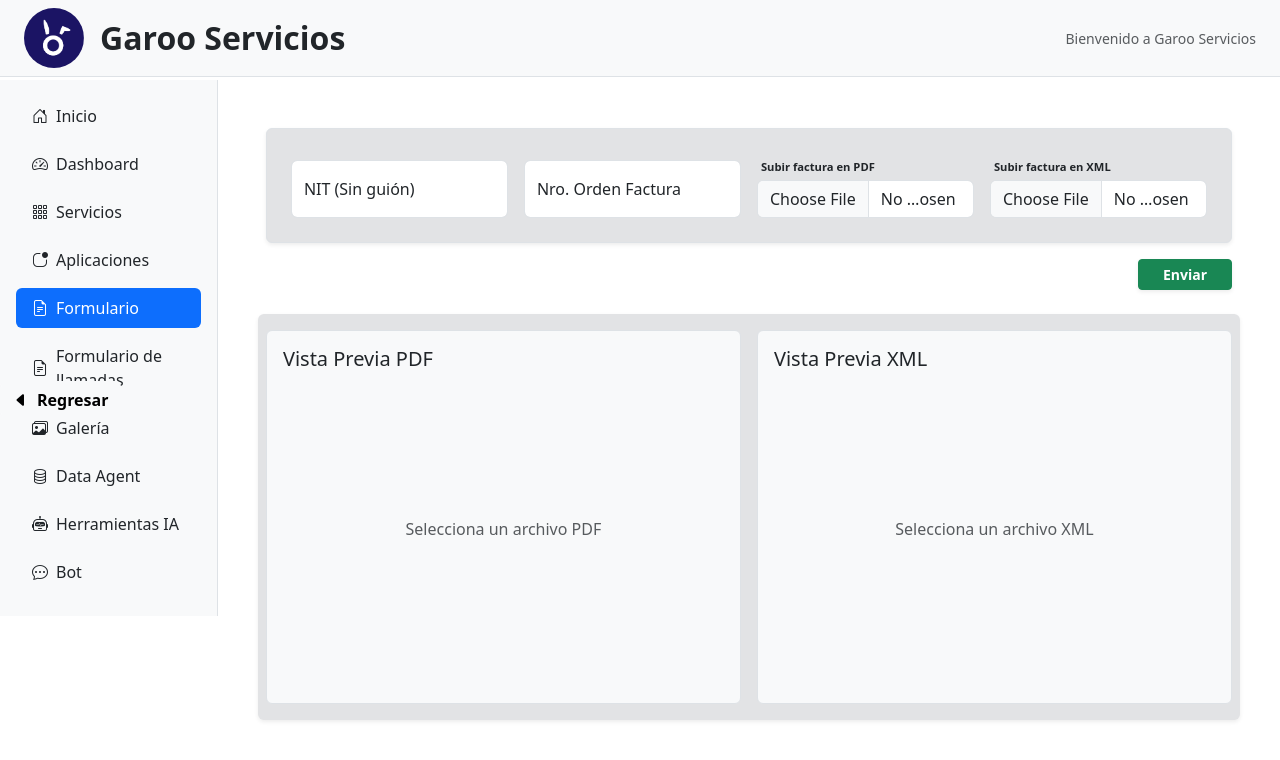
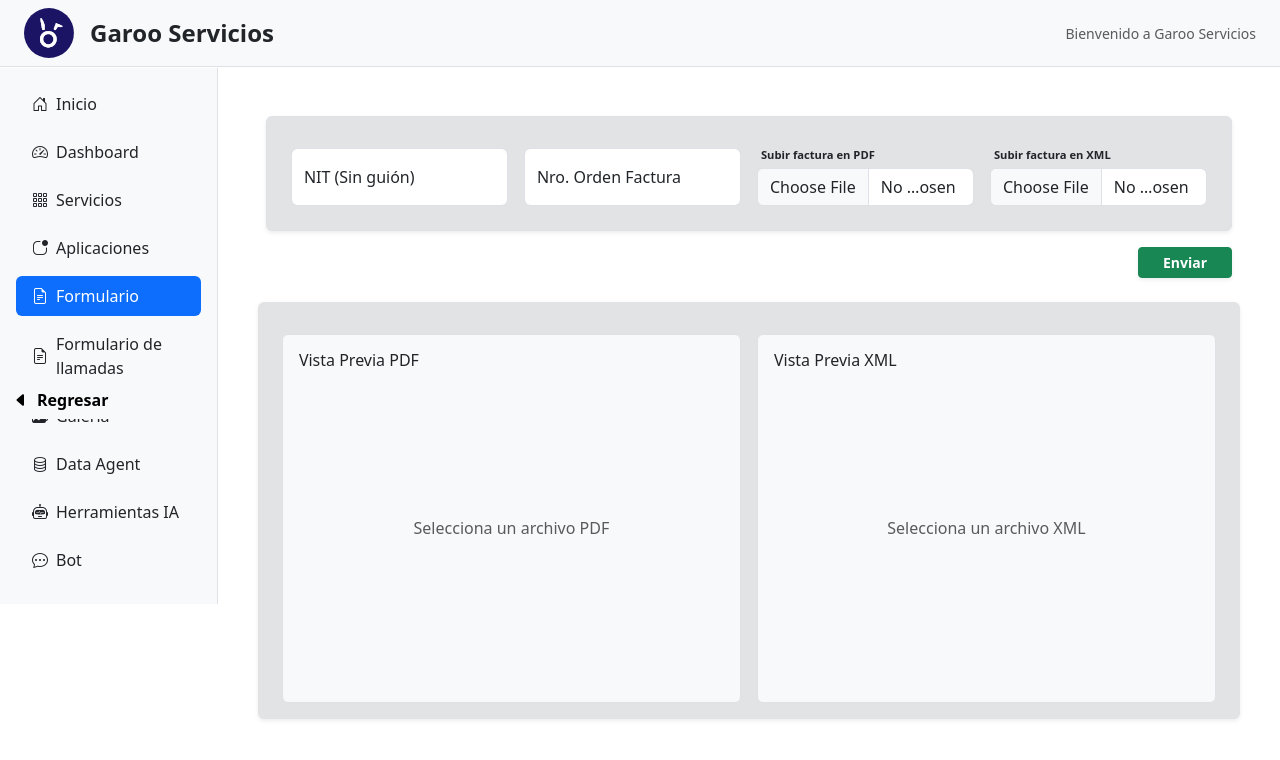
Before and after one commit to GarooInc/garoo-panel, a React (Vite) app: page /form in a window 1280 px wide. Shown: the top 760 px of the page. Built offline with nearby package versions, Linux system fonts and the light colour scheme; no server answers.

Commit message:
upd: Responsivne Design

```diff
--- a/src/App.css
+++ b/src/App.css
@@ -1,24 +1,18 @@
 :root {
     --light: #ffffff;
     --gray: #e7e9eb;
+    --header-height: 68px;
 }
-
-
-
-
 
 /* ======================== Mis Clases */
 /* Font size classes moved to individual CSS modules to avoid conflicts */
 
 .wrapper {
-    background: url('/public/img/profile-image.png');
+    background: url("/public/img/profile-image.png");
     background-size: 100%;
 }
 
 /* ======================================= */
-
-
-
 
 * {
     margin: 0;
@@ -31,12 +25,23 @@ body {
 
 .app-container {
     display: flex;
-    padding-top: 80px; /* Increased to accommodate header height */
+    padding-top: var(--header-height);
     min-height: 100vh;
 }
 
 .auth-container {
-    padding-top: 80px; /* Same as app-container to account for header */
+    padding-top: var(--header-height);
     height: 100vh;
     overflow: hidden;
 }
+
+/* Media Queries para Responsividad */
+@media (max-width: 767.98px) {
+    .app-container {
+        padding-top: 60px;
+    }
+
+    .auth-container {
+        padding-top: 60px;
+    }
+}
--- a/src/App.jsx
+++ b/src/App.jsx
@@ -1,10 +1,16 @@
 import "./App.css";
+import React from "react";
 
 import "bootstrap/dist/css/bootstrap.min.css";
 import "bootstrap/dist/js/bootstrap.bundle.min.js";
 import "bootstrap-icons/font/bootstrap-icons.css";
 
-import { Route, BrowserRouter as Router, Routes, useLocation } from "react-router-dom";
+import {
+    Route,
+    BrowserRouter as Router,
+    Routes,
+    useLocation,
+} from "react-router-dom";
 
 import { ApplicationsProvider } from "./config/ApplicationsProvider";
 import { FormProvider } from "./config/FormProvider.jsx";
@@ -40,15 +46,26 @@ function App() {
 
 function AppContent() {
     const location = useLocation();
-    const hideLayoutRoutes = ['/outbound-call-form'];
+    const hideLayoutRoutes = ["/outbound-call-form"];
     const shouldHideLayout = hideLayoutRoutes.includes(location.pathname);
+    const [sidebarOpen, setSidebarOpen] = React.useState(false);
+
+    const toggleSidebar = () => {
+        setSidebarOpen(!sidebarOpen);
+    };
+
+    const closeSidebar = () => {
+        setSidebarOpen(false);
+    };
 
     return (
         <>
-            {!shouldHideLayout && <Header />}
+            {!shouldHideLayout && <Header onToggleSidebar={toggleSidebar} />}
             <div className="app-container">
-                {!shouldHideLayout && <Sidebar />}
-                <main className="content p-5 w-100">
+                {!shouldHideLayout && (
+                    <Sidebar isOpen={sidebarOpen} onClose={closeSidebar} />
+                )}
+                <main className="content p-3 p-md-4 p-lg-5 w-100">
                     <Routes>
                         <Route path="/" element={<Home />} />
                         <Route path="/dashboard" element={<Dashboard />} />
--- a/src/components/Layout/Header.jsx
+++ b/src/components/Layout/Header.jsx
@@ -1,28 +1,37 @@
 import garooLogo from "../../assets/img/garoo-logo.png";
 
+const Header = ({ onToggleSidebar }) => {
+    return (
+        <header className="border-bottom py-2 px-3 px-md-4 d-flex align-items-center gap-2 gap-md-3 bg-light fixed-top">
+            {/* Botón hamburguesa para móviles */}
+            <button
+                className="btn btn-link d-lg-none p-0 text-dark"
+                onClick={onToggleSidebar}
+                style={{ fontSize: "1.5rem" }}
+                aria-label="Toggle sidebar"
+            >
+                <i className="bi bi-list"></i>
+            </button>
 
-const Header = () => {
-    return (
-        <header className='border-bottom py-2 px-4 d-flex align-items-center gap-3 bg-light fixed-top'>
             <div>
                 <img
                     src={garooLogo}
                     alt="Logo de Garoo Servicios"
                     className="img-fluid rounded-circle"
-                    width="60"
-                    height="60"
+                    width="50"
+                    height="50"
+                    style={{ width: "50px", height: "50px" }}
                 />
             </div>
 
             <div className="d-flex flex-column">
-                <b className="fs-2">Garoo Servicios</b>
+                <b className="fs-4 fs-md-3 fs-lg-2">Garoo Servicios</b>
             </div>
 
-            <div className="ms-auto">
+            <div className="ms-auto d-none d-md-block">
                 <span className="text-muted small">
                     Bienvenido a Garoo Servicios
                 </span>
-
             </div>
         </header>
     );
--- a/src/components/Layout/Sidebar.jsx
+++ b/src/components/Layout/Sidebar.jsx
@@ -2,9 +2,17 @@ import "./sidebar.css";
 
 import { Link, useLocation } from "react-router-dom";
 import { Nav } from "react-bootstrap";
+import { useEffect } from "react";
 
-const Sidebar = () => {
+const Sidebar = ({ isOpen, onClose }) => {
     const location = useLocation();
+
+    // Cerrar el sidebar cuando cambie la ruta (en móviles)
+    useEffect(() => {
+        if (window.innerWidth < 992) {
+            onClose?.();
+        }
+    }, [location.pathname, onClose]);
 
     const menuItems = [
         {
@@ -70,7 +78,16 @@ const Sidebar = () => {
     ];
 
     return (
-        <div className="bg-light border-end h-100 sidebar">
+        <>
+            {/* Overlay para cerrar el sidebar en móviles */}
+            <div
+                className={`sidebar-overlay ${isOpen ? "show" : ""}`}
+                onClick={onClose}
+            />
+
+            <div
+                className={`bg-light border-end h-100 sidebar ${isOpen ? "show" : ""}`}
+            >
                 <div className="p-3">
                     <Nav className="flex-column">
                         {menuItems.map((item) => (
@@ -96,6 +113,7 @@ const Sidebar = () => {
                     </Nav>
                 </div>
             </div>
+        </>
     );
 };
 
--- a/src/components/Layout/sidebar.css
+++ b/src/components/Layout/sidebar.css
@@ -1,4 +1,53 @@
 .sidebar {
     min-width: 15%;
     overflow-y: auto;
+    transition: transform 0.3s ease-in-out;
 }
+
+/* Estilos para móviles */
+@media (max-width: 991.98px) {
+    .sidebar {
+        position: fixed;
+        top: 68px; /* Altura del header */
+        left: 0;
+        bottom: 0;
+        width: 280px;
+        max-width: 80%;
+        z-index: 1040;
+        transform: translateX(-100%);
+        box-shadow: 2px 0 10px rgba(0, 0, 0, 0.1);
+    }
+
+    .sidebar.show {
+        transform: translateX(0);
+    }
+
+    /* Overlay oscuro cuando el sidebar está abierto */
+    .sidebar-overlay {
+        position: fixed;
+        top: 68px;
+        left: 0;
+        right: 0;
+        bottom: 0;
+        background-color: rgba(0, 0, 0, 0.5);
+        z-index: 1039;
+        opacity: 0;
+        visibility: hidden;
+        transition:
+            opacity 0.3s ease-in-out,
+            visibility 0.3s ease-in-out;
+    }
+
+    .sidebar-overlay.show {
+        opacity: 1;
+        visibility: visible;
+    }
+}
+
+/* Para tablets y desktop */
+@media (min-width: 992px) {
+    .sidebar {
+        position: relative;
+        top: 0;
+    }
+}
--- a/src/index.css
+++ b/src/index.css
@@ -1,4 +1,3 @@
-
 :root {
     font-family: system-ui, Avenir, Helvetica, Arial, sans-serif;
     line-height: 1.5;
@@ -26,6 +25,8 @@ a:hover {
 
 body {
     min-height: 100vh;
+    margin: 0;
+    padding: 0;
 }
 
 h1 {
@@ -54,6 +55,29 @@ button:focus-visible {
     outline: 4px auto -webkit-focus-ring-color;
 }
 
+/* Media Queries Responsive */
+@media (max-width: 767.98px) {
+    h1 {
+        font-size: 2em;
+    }
+
+    body {
+        font-size: 14px;
+    }
+
+    /* Mejorar el espaciado en móviles */
+    .container-fluid {
+        padding-left: 1rem;
+        padding-right: 1rem;
+    }
+}
+
+@media (min-width: 768px) and (max-width: 991.98px) {
+    h1 {
+        font-size: 2.5em;
+    }
+}
+
 @media (prefers-color-scheme: light) {
     :root {
         color: #213547;
--- a/src/pages/Form.jsx
+++ b/src/pages/Form.jsx
@@ -126,15 +126,15 @@ const FormPage = () => {
             <Button_back_RB
                 onClick={goToDashboard}
                 className={
-                    "position-absolute top-50 start-0 translate-middle-y"
+                    "d-none d-md-block position-absolute top-50 start-0 translate-middle-y"
                 }
             />
 
-            <div className="d-flex flex-column gap-4">
+            <div className="d-flex flex-column gap-3 gap-md-4">
                 <Form onSubmit={handleSubmit(onSubmit)}>
-                    <div className="bg-secondary-subtle p-4 border rounded shadow-sm">
+                    <div className="bg-secondary-subtle p-3 p-md-4 border rounded shadow-sm">
                         <div className="row g-3 align-items-end">
-                            <div className="col-12 col-md-3">
+                            <div className="col-12 col-sm-6 col-md-3">
                                 <FloatingLabel
                                     controlId="input_nit"
                                     label="NIT (Sin guión)"
@@ -163,7 +163,7 @@ const FormPage = () => {
                                 </FloatingLabel>
                             </div>
 
-                            <div className="col-12 col-md-3">
+                            <div className="col-12 col-sm-6 col-md-3">
                                 <FloatingLabel
                                     controlId="serie"
                                     label="Nro. Orden Factura"
@@ -188,7 +188,7 @@ const FormPage = () => {
                                 </FloatingLabel>
                             </div>
 
-                            <div className="col-12 col-md-3">
+                            <div className="col-12 col-sm-6 col-md-3">
                                 <Form.Group controlId="input_pdf">
                                     <Form.Label
                                         className="m-1 fw-bold"
@@ -223,7 +223,7 @@ const FormPage = () => {
                                 </Form.Group>
                             </div>
 
-                            <div className="col-12 col-md-3">
+                            <div className="col-12 col-sm-6 col-md-3">
                                 <Form.Group controlId="input_xml">
                                     <Form.Label
                                         className="m-1 fw-bold"
@@ -286,10 +286,12 @@ const FormPage = () => {
                 </Form>
 
                 <div className="w-100">
-                    <div className="row g-3 bg-secondary-subtle rounded pb-3 shadow-sm">
-                        <div className="col-12 col-md-6">
-                            <div className="border rounded bg-light p-3 h-100">
-                                <h5 className="mb-3">Vista Previa PDF</h5>
+                    <div className="row g-3 bg-secondary-subtle rounded p-2 p-md-3 shadow-sm">
+                        <div className="col-12 col-lg-6">
+                            <div className="border rounded bg-light p-2 p-md-3 h-100">
+                                <h5 className="mb-3 fs-6 fs-md-5">
+                                    Vista Previa PDF
+                                </h5>
                                 {pdfUrl ? (
                                     <div>
                                         <p className="small text-muted">
@@ -314,9 +316,11 @@ const FormPage = () => {
                             </div>
                         </div>
 
-                        <div className="col-12 col-md-6">
-                            <div className="border rounded bg-light p-3 h-100">
-                                <h5 className="mb-3">Vista Previa XML</h5>
+                        <div className="col-12 col-lg-6">
+                            <div className="border rounded bg-light p-2 p-md-3 h-100">
+                                <h5 className="mb-3 fs-6 fs-md-5">
+                                    Vista Previa XML
+                                </h5>
                                 {xmlContent ? (
                                     <div>
                                         <p className="small text-muted">
```
Lines whose indentation alone changed are shown as unchanged.
